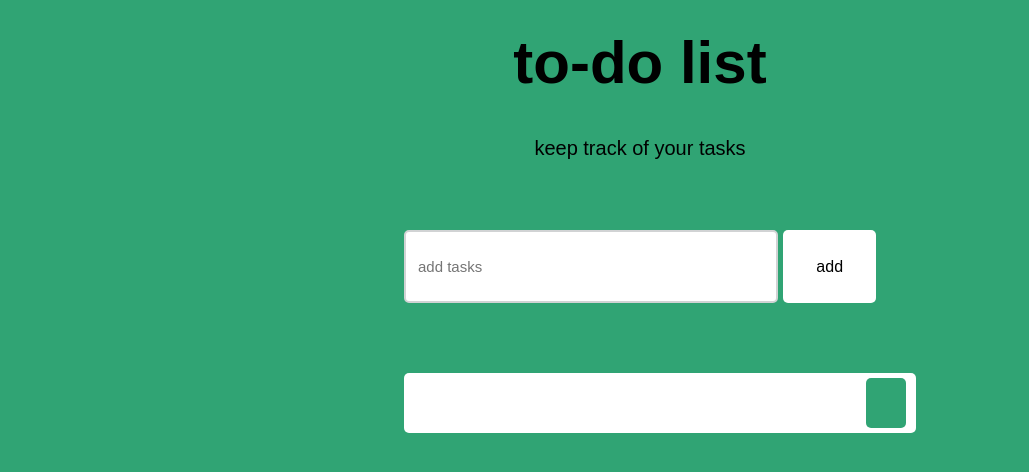
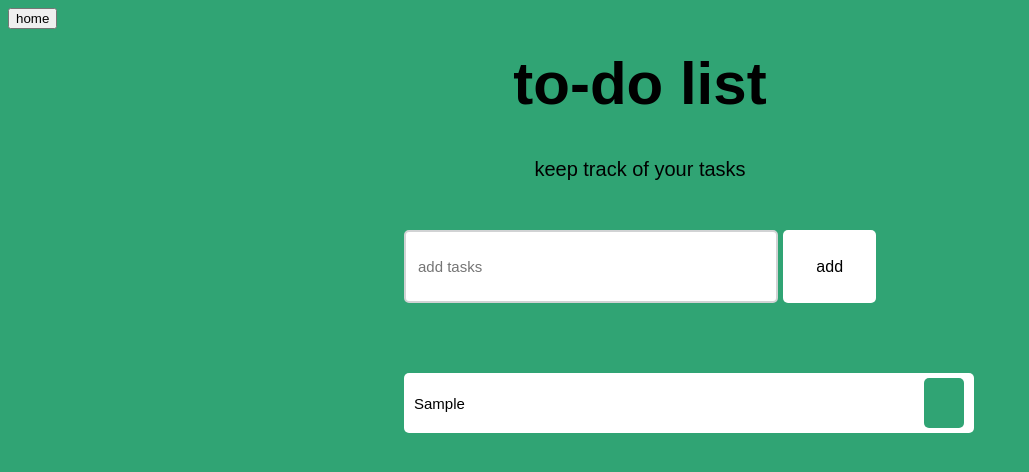
Before and after one commit to liamstrauser/stubweb, a plain HTML site: page todo.html in a window 1280 px wide. Both pictures are taken after typing "Sample" into the empty fields and a click on the button "add". Shown: the whole page, without its empty margins (0-1029 px from the left). Drawn offline with Linux system fonts and the light colour scheme.

Commit message:
todo changes + add widget

```diff
--- a/todo.css
+++ b/todo.css
@@ -1,4 +1,3 @@
-
 body{
     position: center;
     height: 100px;
@@ -59,6 +58,7 @@ p {
     border-color: #000000;
     color: #000000;
 }
+
 #newtask button{
     position: relative;
     float: right;
@@ -74,6 +74,7 @@ p {
     margin-left: 5px;
     font-family: 'Jost', sans-serif;
 }
+
 #tasks{
     border-radius: 10px;
     width: 100%;
@@ -88,19 +89,21 @@ p {
     align-items: center;
     color: #000000;
     justify-content: space-between;
-    cursor: pointer;
     background-color: #ffffff;
     height: 50px;
+    width: 550px;
     margin-bottom: 8px;
     padding: 5px 10px;
     display: flex;
 }
+
 .task span{
     font-family: 'Jost', sans-serif;
     font-size: 15px;
     font-weight: 400;
     color: #000000;
 }
+
 .task button{
     background-color: rgb(48,164,116);
     color: #000000;
@@ -118,6 +121,7 @@ body.scroll{
     overflow-y:scroll;
   }
 
+
 #taskname {
     color: #000000;
     font-family: 'Jost', sans-serif;
--- a/todo.html
+++ b/todo.html
@@ -6,6 +6,10 @@
 
 </head>
 <body>
+  <div class = "home">
+    <button id = "home" onclick="window.location.href='../stubhome.html'">home</button>
+  </div>
+
   <div>
     <h1 id="mpheading">to-do list</h1>
   </div>
@@ -31,5 +35,4 @@
 
 <script src = "todo.js"></script>
 
-
 </html>
--- a/todo.js
+++ b/todo.js
@@ -4,18 +4,19 @@ document.querySelector('#push').onclick = function(){
   }
 
   else{
-    document.getElementById("textplace").value = "";
+    console.log(document.querySelector('#newtask input').value)
       document.querySelector('#tasks').innerHTML += `
           <div class="task">
               <span id="taskname">
                   ${document.querySelector('#newtask input').value}
               </span>
               <button class="delete">
+                    <img>
                   <i class="far fa-trash-alt"></i>
               </button>
           </div>
       `;
-
+      document.getElementById("textplace").value = "";
       var current_tasks = document.querySelectorAll(".delete");
       for(var i=0; i<current_tasks.length; i++){
           current_tasks[i].onclick = function(){
```
Also changed, not shown: graphics/finishtaskwidget.png (added).
